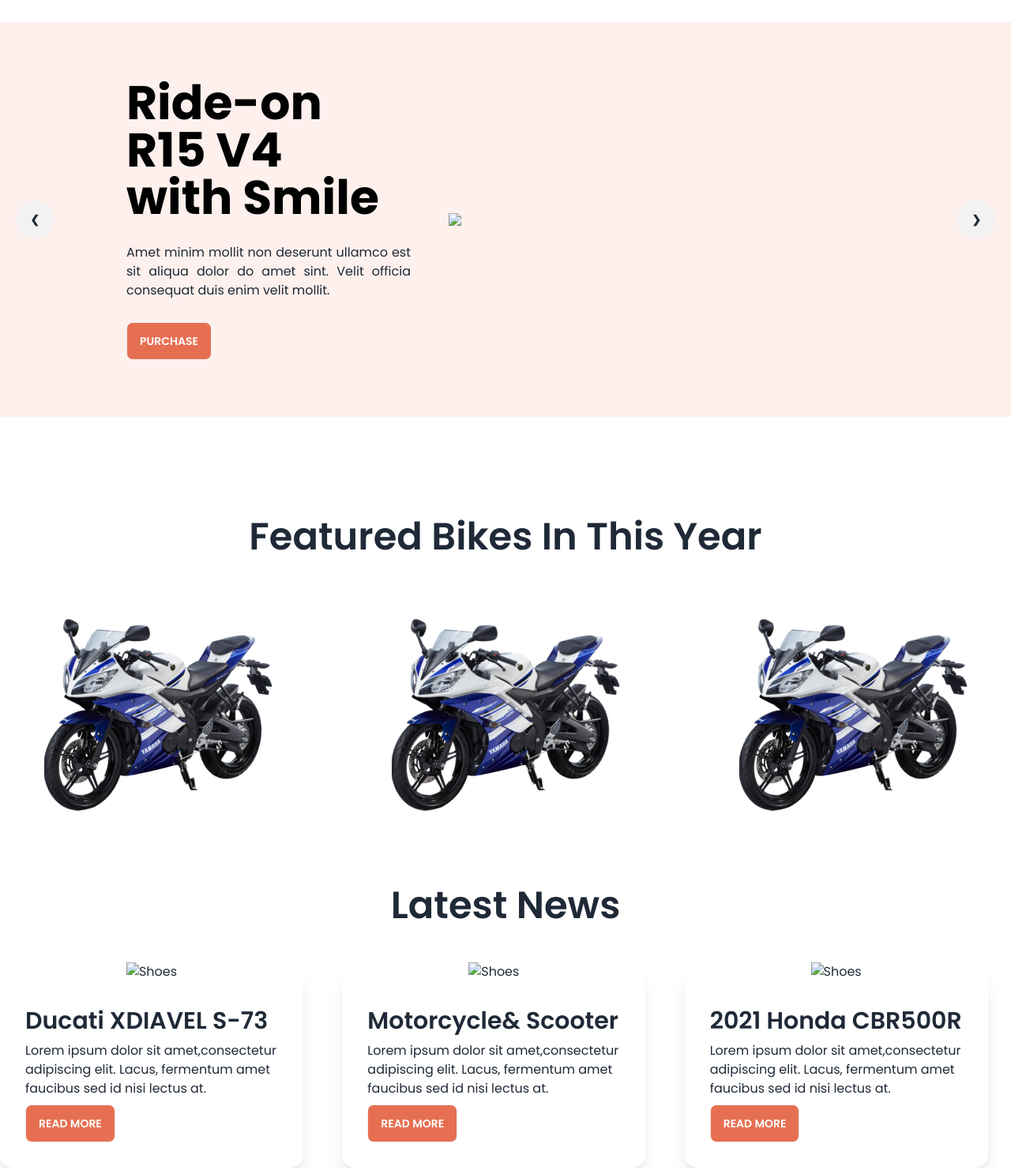
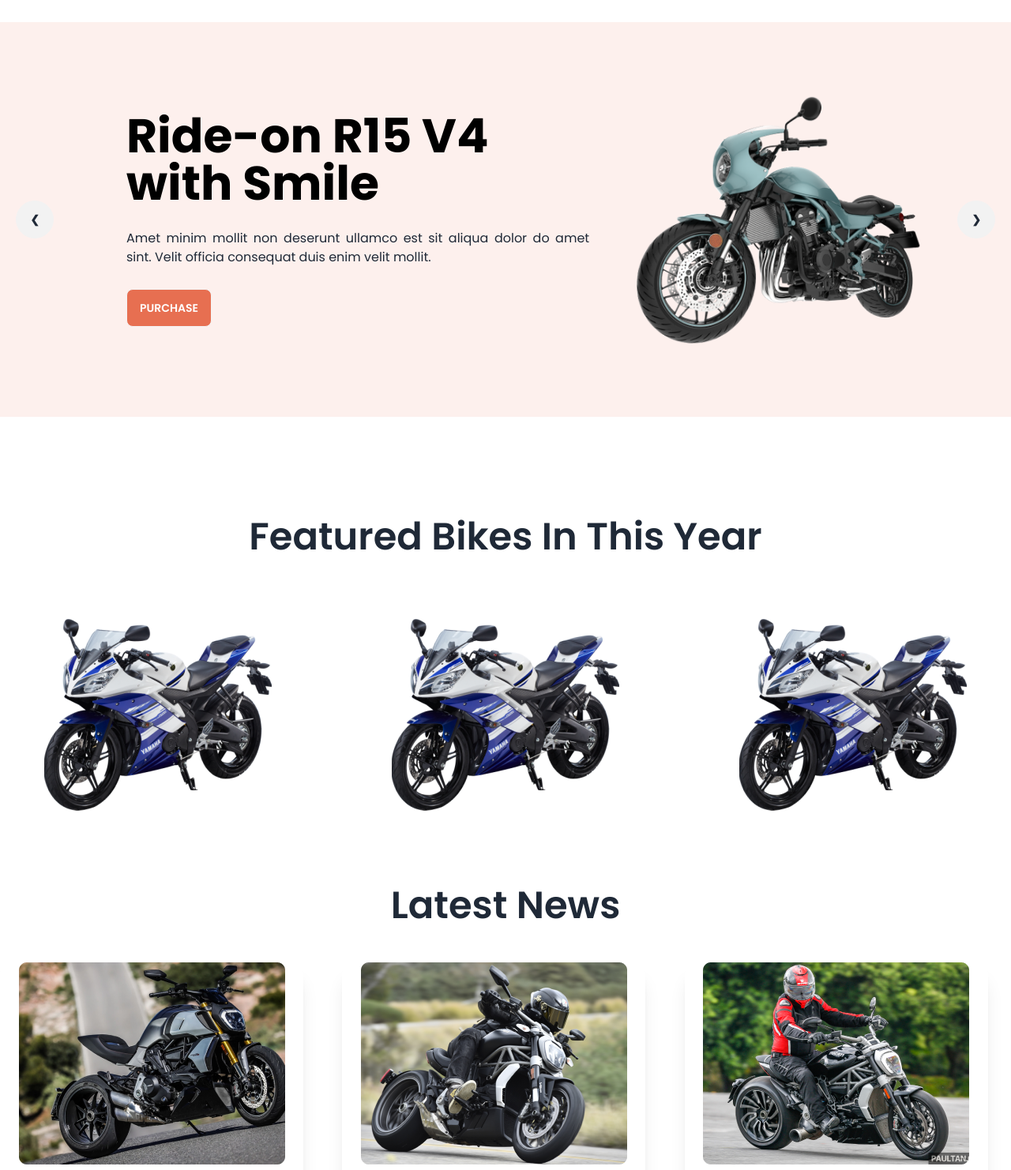
Before and after one commit to ShahariarSohan/biker-zone-website, a plain HTML site: page index.html in a window 1280 px wide. Shown: the part 100-1582 px from the top of the page at 79% size. Drawn offline with nearby package versions, Linux system fonts and the light colour scheme; files whose address does not match are found by name.

Commit message:
image file path modified again

```diff
--- a/index.html
+++ b/index.html
@@ -81,7 +81,7 @@
                         <button class="btn bg-clr-primary text-white">Purchase</button>
                     </div>
                     <div>
-                        <img  class=" w-[350px] lg:w-[600px]"src="images//slider/bike1.png" class="w-full" />
+                        <img  class=" w-[350px] lg:w-[600px]"src="images/slider/bike1.png" class="w-full" />
                     </div>
                 </div>
                 <div class="  absolute flex justify-between transform -translate-y-1/2 left-5 right-5 top-1/2">
@@ -99,7 +99,7 @@
                         <button class="btn bg-clr-primary text-white">Purchase</button>
                     </div>
                     <div>
-                        <img  class=" w-[350px] lg:w-[600px]"src="images//slider/bike2.png" class="w-full" />
+                        <img  class=" w-[350px] lg:w-[600px]"src="images/slider/bike2.png" class="w-full" />
                     </div>
                 </div>
                 <div class="absolute flex justify-between transform -translate-y-1/2 left-5 right-5 top-1/2">
@@ -117,7 +117,7 @@
                         <button class="btn bg-clr-primary text-white">Purchase</button>
                     </div>
                     <div>
-                        <img  class=" w-[350px] lg:w-[600px]"src="images//slider/bike3.png" class="w-full" />
+                        <img  class=" w-[350px] lg:w-[600px]"src="images/slider/bike3.png" class="w-full" />
                     </div>
                 </div>
                 <div class="absolute flex justify-between transform -translate-y-1/2 left-5 right-5 top-1/2">
@@ -164,7 +164,7 @@
         <div class="grid grid-cols-1  md:grid-cols-2 lg:grid-cols-3 gap-5">
           <!-- card-1 -->
           <div class="card w-96 bg-base-100 shadow-xl">
-            <figure><img src="images//others/latest1.png" alt="Shoes" /></figure>
+            <figure><img src="images/others/latest1.png" alt="Shoes" /></figure>
             <div class="card-body">
               <h2 class="text-3xl font-semibold">Ducati XDIAVEL S-73</h2>
               <p class="text-start">Lorem ipsum dolor sit amet,consectetur adipiscing elit. Lacus, fermentum amet faucibus sed id nisi lectus at.</p>
@@ -175,7 +175,7 @@
           </div>
           <!-- card-2 -->
           <div class="card w-96 bg-base-100 shadow-xl">
-            <figure><img src="images//others/latest2.png" alt="Shoes" /></figure>
+            <figure><img src="images/others/latest2.png" alt="Shoes" /></figure>
             <div class="card-body">
               <h2 class="text-3xl font-semibold">Motorcycle& Scooter</h2>
               <p class="text-start">Lorem ipsum dolor sit amet,consectetur adipiscing elit. Lacus, fermentum amet faucibus sed id nisi lectus at.</p>
@@ -186,7 +186,7 @@
           </div>
           <!-- card-3 -->
           <div class="card w-96 bg-base-100 shadow-xl">
-            <figure><img src="images//others/latest3.png" alt="Shoes" /></figure>
+            <figure><img src="images/others/latest3.png" alt="Shoes" /></figure>
             <div class="card-body">
               <h2 class="text-3xl font-semibold">2021 Honda CBR500R</h2>
               <p class="text-start">Lorem ipsum dolor sit amet,consectetur adipiscing elit. Lacus, fermentum amet faucibus sed id nisi lectus at.</p>
```
